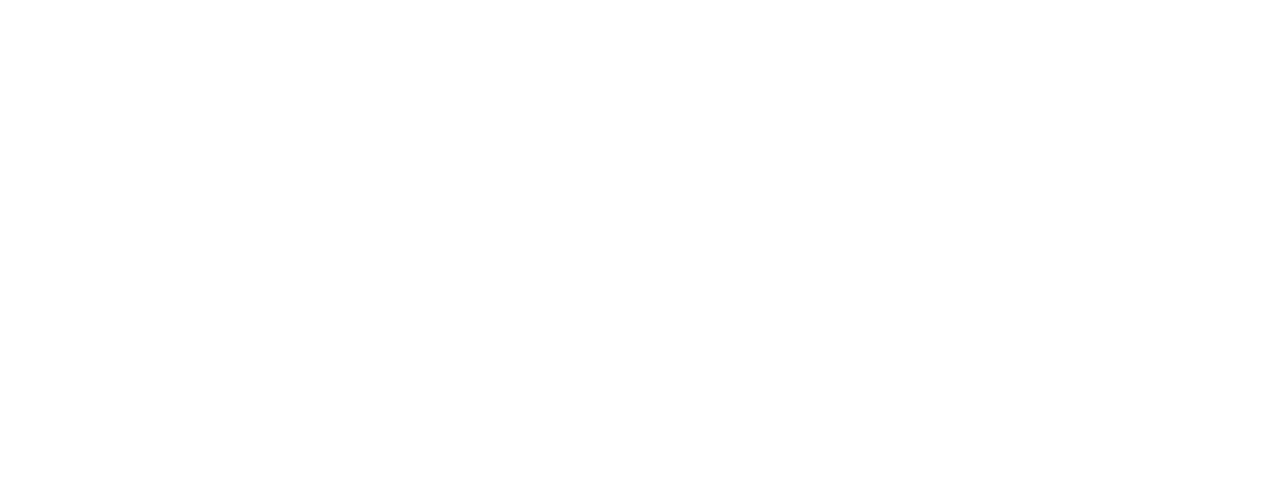
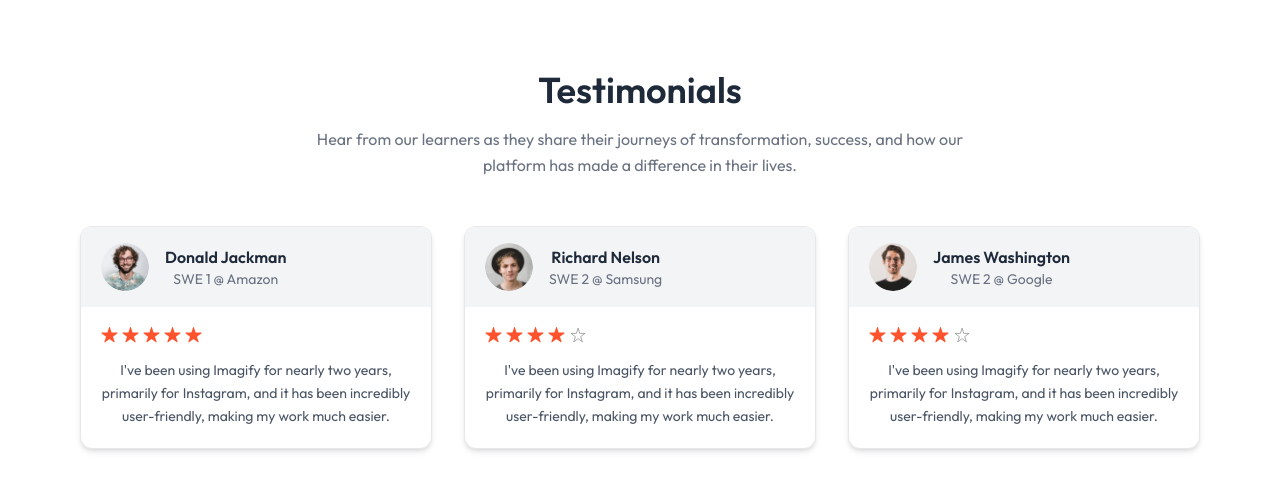
Before and after one commit to MarcusJadhav/LMS, a React (Vite) app: page / in a window 1280 px wide. Shown: the part 1278-1768 px from the top of the page. Before the commit the page ends 1320 px from the top, so only its background shows below. Built offline with nearby package versions, Linux system fonts and the light colour scheme; no server answers.

Commit message:
Testimonial section completed

```diff
--- a/src/components/student/Navbar.jsx
+++ b/src/components/student/Navbar.jsx
@@ -5,7 +5,7 @@
 
 const Navbar = () => {
 
-  const {navigate} = useContext(AppContext)
+  const {navigate, isEducator} = useContext(AppContext)
 
   const isCourseListPage = location.pathname.includes('/course-list')
 
@@ -24,9 +24,10 @@
       <div className='hidden md:flex items-center gap-5 text-gray-500'>
         <div className='flex items-center gap-5'>
 
-          { user && <>
-          <button>
-            Become Educator
+          { user &&
+          <>
+          <button onClick={()=>{navigate('/educator')}} className='cursor-pointer'>
+            {isEducator ? 'Educator Dashboard' : 'Become Educator'}
             </button> |
           <Link to='/my-enrollments'> My Enrollments
           </Link>
@@ -48,8 +49,8 @@
         <div className='flex items-center gap-1 sm:gap-2 max-sm:text-xs'>
            { user &&
            <>
-          <button>
-            Become Educator
+           <button onClick={()=>{navigate('/educator')}} className='cursor-pointer'>
+            {isEducator ? 'Educator Dashboard' : 'Become Educator'}
             </button> |
           <Link to='/my-enrollments'> My Enrollments
           </Link>
--- a/src/components/student/TestimonialSection.jsx
+++ b/src/components/student/TestimonialSection.jsx
@@ -1,10 +1,74 @@
 import React from 'react'
+import { assets, dummyTestimonial } from './../../assets/assets'
 
 const TestimonialSection = () => {
   return (
-    <div>
-    <h1>Testimonial Section</h1>
-    </div>
+    <div className="pb-16 px-6 md:px-12 lg:px-20 cursor-pointer">
+
+  {/* Heading */}
+  <div className="text-center max-w-2xl mx-auto">
+    <h2 className="text-3xl md:text-4xl font-semibold text-gray-800">
+      Testimonials
+    </h2>
+    <p className="text-gray-500 mt-4 text-sm md:text-base leading-relaxed">
+      Hear from our learners as they share their journeys of transformation,
+      success, and how our platform has made a difference in their lives.
+    </p>
+  </div>
+
+  {/* Grid */}
+  <div className="mt-12 grid gap-8 sm:grid-cols-1 md:grid-cols-2 lg:grid-cols-3">
+
+    {dummyTestimonial.map((testimonial, index) => (
+      <div
+        key={index}
+        className="bg-white rounded-xl border border-gray-200 shadow-md hover:shadow-xl transition-all duration-300 hover:-translate-y-1"
+      >
+
+        {/* Header */}
+        <div className="flex items-center gap-4 px-5 py-4 bg-gray-100 rounded-t-xl">
+          <img
+            className="h-12 w-12 rounded-full object-cover"
+            src={testimonial.image}
+            alt="testimonial"
+          />
+          <div>
+            <h1 className="text-base font-semibold text-gray-800">
+              {testimonial.name}
+            </h1>
+            <p className="text-sm text-gray-500">{testimonial.role}</p>
+          </div>
+        </div>
+
+        {/* Content */}
+        <div className="p-5">
+
+          {/* Stars */}
+          <div className="flex gap-1">
+            {[...Array(5)].map((_, i) => (
+              <img
+                key={i}
+                className="h-4"
+                src={
+                  i < Math.floor(testimonial.rating)
+                    ? assets.star
+                    : assets.star_blank
+                }
+                alt="star"
+              />
+            ))}
+          </div>
+
+          {/* Feedback */}
+          <p className="text-gray-600 text-sm mt-4 leading-relaxed">
+            {testimonial.feedback}
+          </p>
+        </div>
+      </div>
+    ))}
+
+  </div>
+</div>
   )
 }
 
--- a/src/context/AppContext.jsx
+++ b/src/context/AppContext.jsx
@@ -12,6 +12,7 @@
     const navigate = useNavigate();
 
     const [allCourses, setAllCourses] = useState([]);
+    const [isEducator, setIsEducator] = useState(true); // Set to true for testing, change to false in production.
 
     // Fetch all courses
     const fetchAllCourses = async () => {
@@ -34,7 +35,7 @@
     }, [])
 
     const value = {
-        currency, allCourses, navigate, calculateAverageRating
+        currency, allCourses, navigate, calculateAverageRating, isEducator, setIsEducator
     };
 
     return (
--- a/src/pages/student/Home.jsx
+++ b/src/pages/student/Home.jsx
@@ -2,6 +2,7 @@
 import Hero from '../../components/student/Hero'
 import Companies from './../../components/student/Companies'
 import CoursesSection from './../../components/student/CoursesSection'
+import TestimonialSection from './../../components/student/TestimonialSection'
 
 const Home = () => {
   return (
@@ -9,6 +10,7 @@
        <Hero />
        <Companies />
        <CoursesSection />
+       <TestimonialSection />
 
     </div>
   )
```
